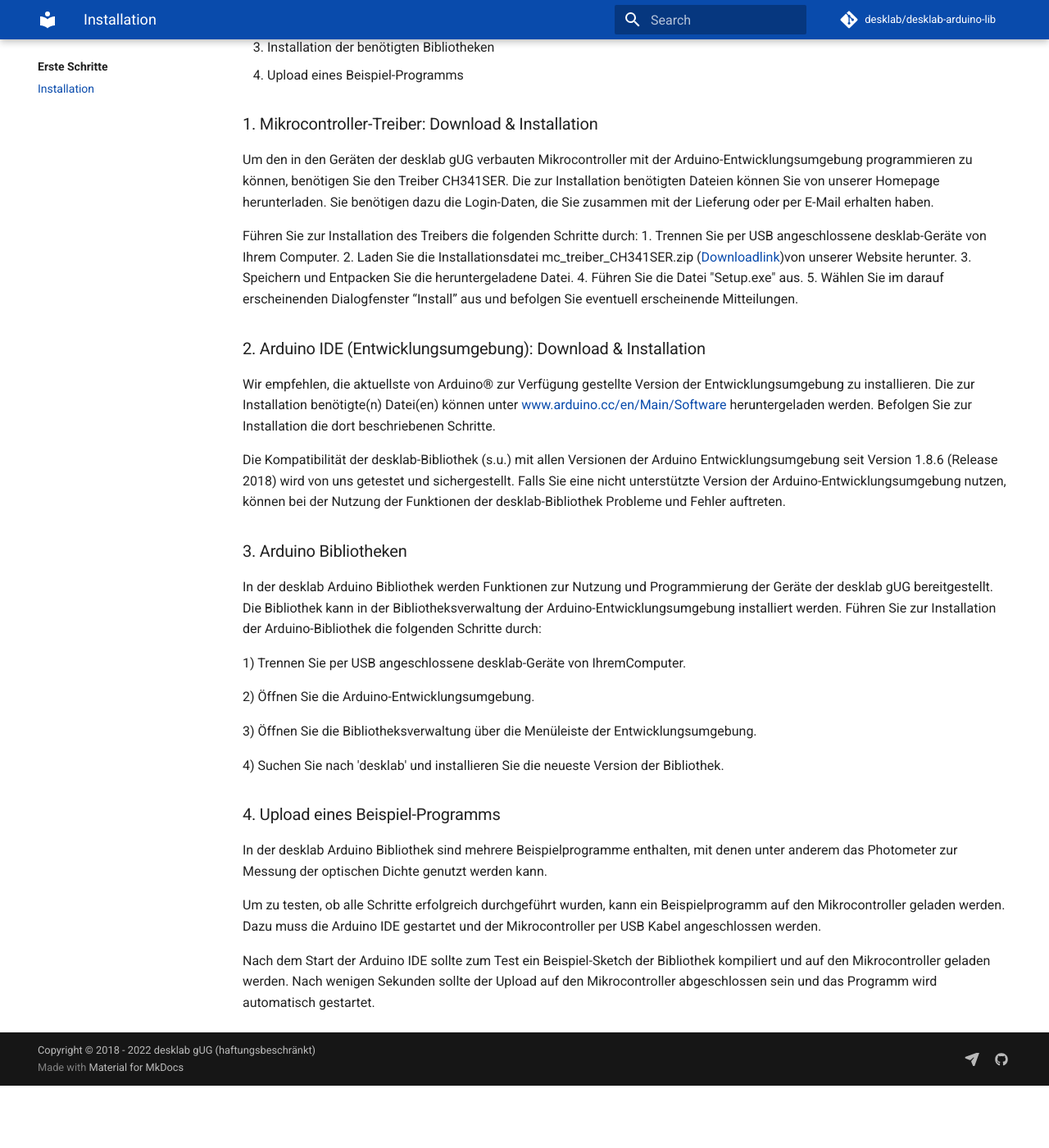
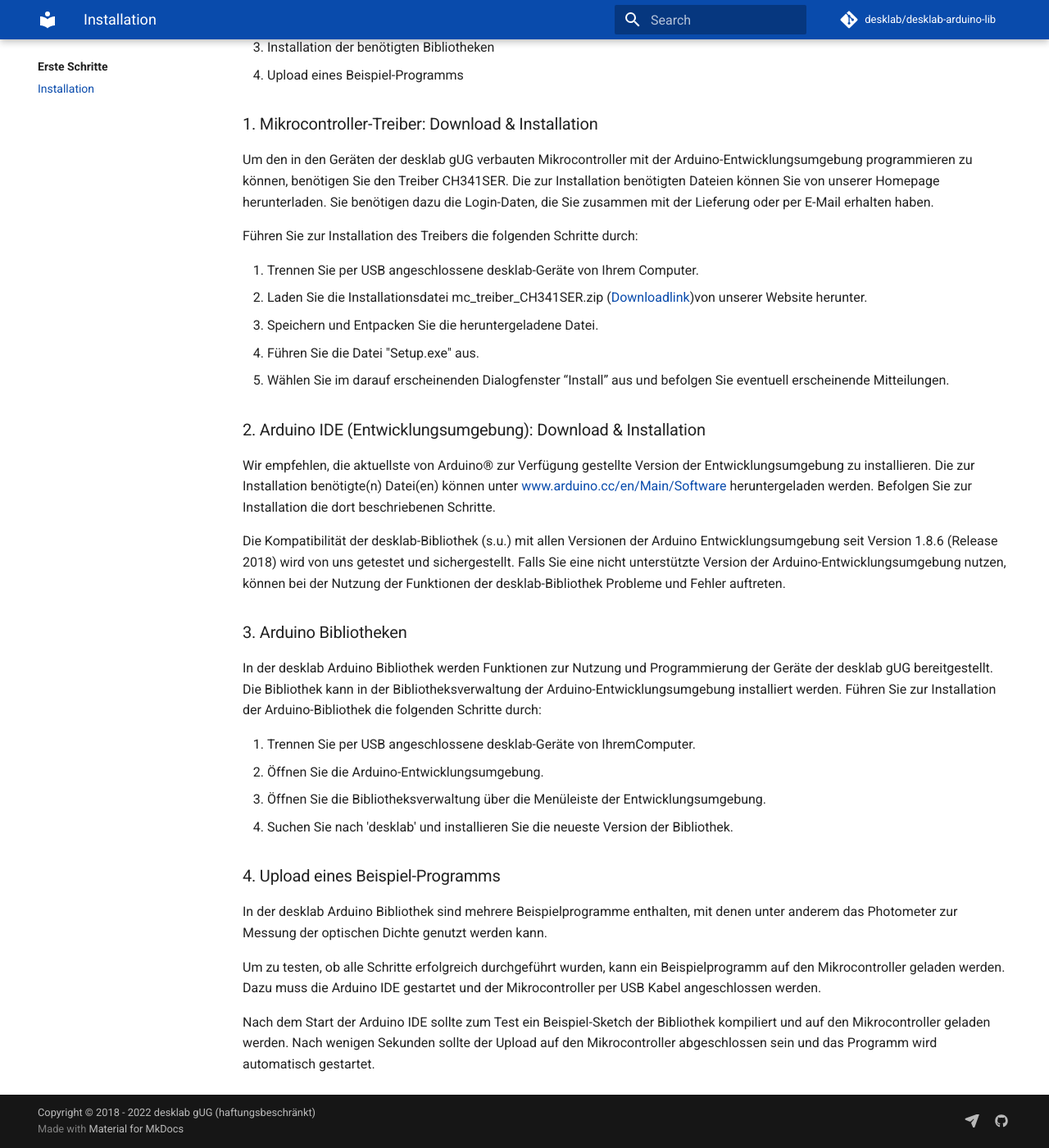
Before and after one commit to desklab/desklab-arduino-lib, an MkDocs documentation site: the page built from docs/start/installation.md, in a window 1280 px wide and 1400 px high, scrolled down 446 px. Shown: the whole window at 82% size. Built offline with MkDocs 1.6.1 and Material for MkDocs 9.7.7, drawn with Linux system fonts in a browser that asks for light colours; comment, search, counter and statistics services are not loaded; the version menu is left out; before the commit the page ends 1770 px from its top, so only the background shows below that.

Commit message:
fix enumerations

```diff
--- a/docs/start/installation.md
+++ b/docs/start/installation.md
@@ -10,6 +10,7 @@
 Bei Fragen oder Problemen, auf die Sie in den Hilfe-Artikeln dieser Seite keine Lösung finden, können Sie uns gerne über das Kontaktformular auf unserer [Homepage](www.desk-lab.de) kontaktieren.
 
 ### Übersicht
+
 1. Installation des Mikrocontroller-Treibers
 2. Installation der Arduino Entwicklungsumgebung
 3. Installation der benötigten Bibliotheken
@@ -21,6 +22,7 @@
 Um den in den Geräten der desklab gUG verbauten Mikrocontroller mit der Arduino-Entwicklungsumgebung programmieren zu können, benötigen Sie den Treiber CH341SER. Die zur Installation benötigten Dateien können Sie von unserer Homepage herunterladen. Sie benötigen dazu die Login-Daten, die Sie zusammen mit der Lieferung oder per E-Mail erhalten haben.
 
 Führen Sie zur Installation des Treibers die folgenden Schritte durch:
+
 1. Trennen Sie per USB angeschlossene desklab-Geräte von Ihrem Computer.
 2. Laden Sie die Installationsdatei mc_treiber_CH341SER.zip ([Downloadlink](https://desk-lab.de/documents/66/mc-treiber_CH341SER.zip))von unserer Website herunter.
 3. Speichern und Entpacken Sie die heruntergeladene Datei.
@@ -39,13 +41,10 @@
 
 In der desklab Arduino Bibliothek werden Funktionen zur Nutzung und Programmierung der Geräte der desklab gUG bereitgestellt. Die Bibliothek kann in der Bibliotheksverwaltung der Arduino-Entwicklungsumgebung installiert werden. Führen Sie zur Installation der Arduino-Bibliothek die folgenden Schritte durch:
 
-1) Trennen Sie per USB angeschlossene desklab-Geräte von IhremComputer.
-
-2) Öffnen Sie die Arduino-Entwicklungsumgebung.
-
-3) Öffnen Sie die Bibliotheksverwaltung über die Menüleiste der Entwicklungsumgebung.
-
-4) Suchen Sie nach 'desklab' und installieren Sie die neueste Version der Bibliothek.
+1. Trennen Sie per USB angeschlossene desklab-Geräte von IhremComputer.
+2. Öffnen Sie die Arduino-Entwicklungsumgebung.
+3. Öffnen Sie die Bibliotheksverwaltung über die Menüleiste der Entwicklungsumgebung.
+4. Suchen Sie nach 'desklab' und installieren Sie die neueste Version der Bibliothek.
 
 
 ### 4. Upload eines Beispiel-Programms
```
